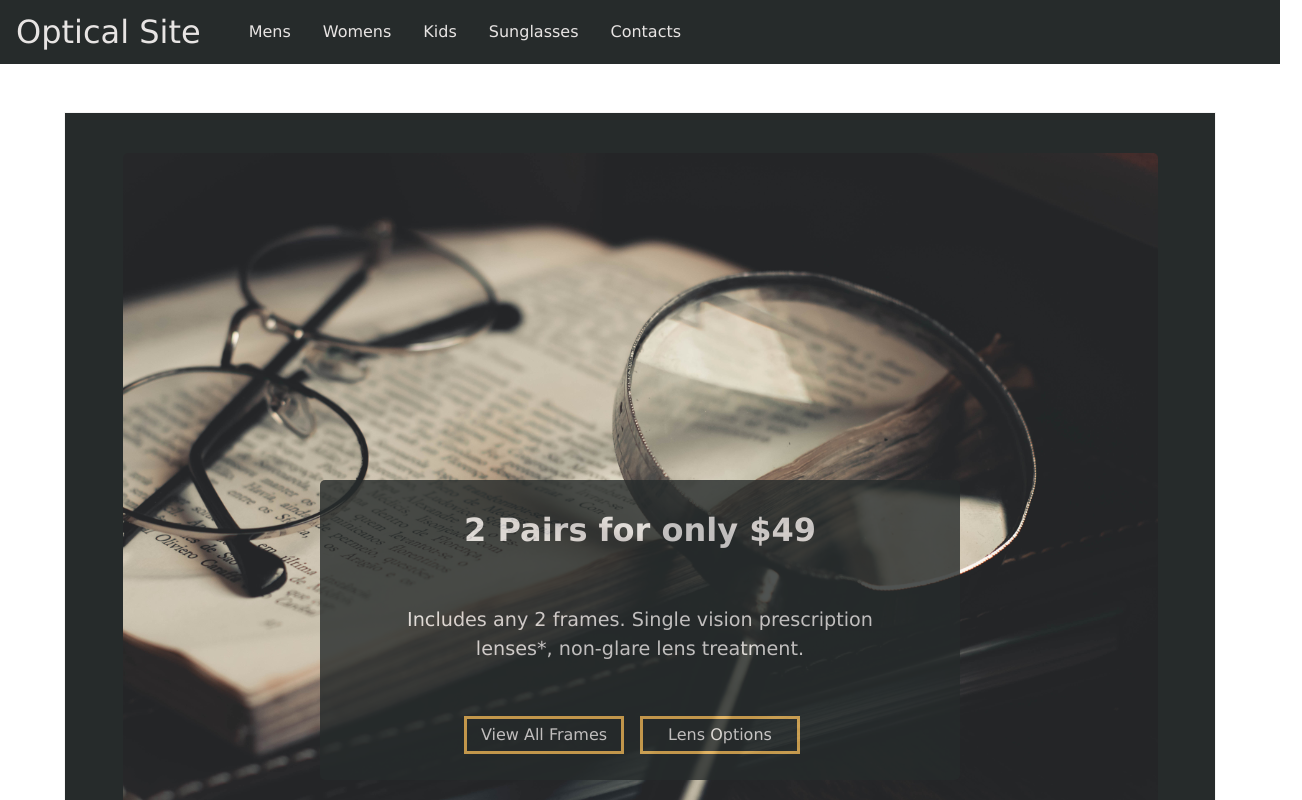
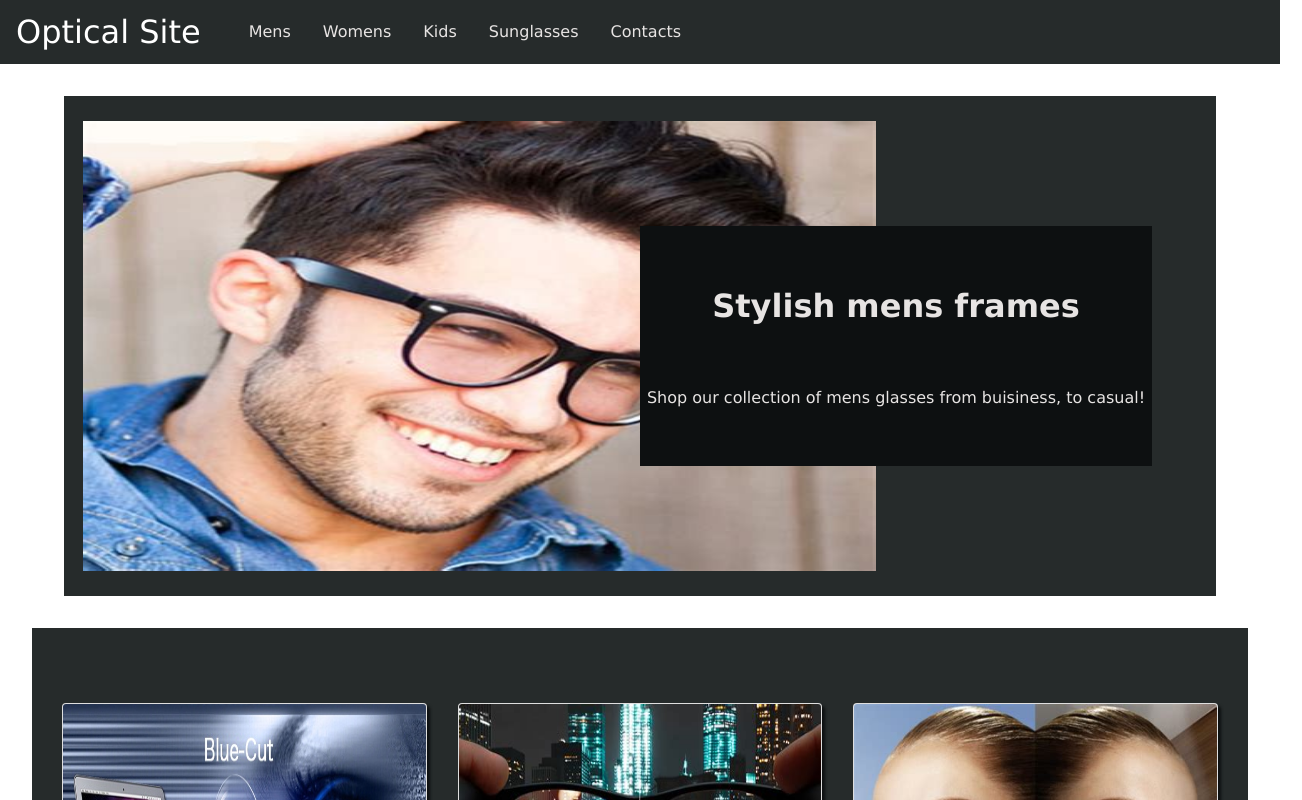
Before and after one commit to pkaseta/optical-site, a React (Create React App) app: page /mens in a window 1280 px wide. Shown: the top 800 px of the page, 1302 px wide, since content can reach past the window. Built offline with nearby package versions, Linux system fonts and the light colour scheme.

Commit message:
started mens page added some components

```diff
--- a/src/App.js
+++ b/src/App.js
@@ -1,13 +1,20 @@
 import React from "react";
 import HeaderNav from "./Components/Header-Nav";
+import Mens from "./Pages/Mens/Mens";
 import Home from "./Pages/Home";
 import Footer from "./Components/Footer/Footer";
+import { BrowserRouter, Route, Routes } from "react-router-dom";
 
 function App() {
   return (
     <div className="App">
       <HeaderNav />
-      <Home />
+      <BrowserRouter>
+        <Routes>
+          <Route exact path="/" element={<Home />} />
+          <Route exact path="mens" element={<Mens />} />
+        </Routes>
+      </BrowserRouter>
       <Footer />
     </div>
   );
--- a/src/Assets/MockData.js
+++ b/src/Assets/MockData.js
@@ -1,3 +1,6 @@
+import DetroitSkyline from "../Assets/detroit-skyline.jpeg";
+import ManWithGlasses from "../Assets/man-with-glasses.jpeg";
+
 export const MockData = [
   {
     image:
@@ -24,3 +27,17 @@ export const MockData = [
     color: "Khaki",
   },
 ];
+export const PageData = {
+  home: {
+    image: DetroitSkyline,
+    altText: "Detroit Skyline",
+    title: "Brought to you from the D!",
+    body: "All glasses manufactured and shipped right here in Metro Detroit!",
+  },
+  mens: {
+    image: ManWithGlasses,
+    altText: "Man with glasses",
+    title: "Stylish mens frames",
+    body: "Shop our collection of mens glasses from buisiness, to casual!",
+  },
+};
--- a/src/Components/BottomPageAd/BottomPageAd.js
+++ b/src/Components/BottomPageAd/BottomPageAd.js
@@ -1,20 +1,16 @@
 import React from "react";
-
-import DetroitSkyline from "../../Assets/detroit-skyline.jpeg";
 
 import "../BottomPageAd/BottomPageAd.scss";
 
-const BottomPageAd = () => {
+const BottomPageAd = ({ featureImg, altText, title, body }) => {
   return (
     <div className="bottom-page-ad">
       <div className="image-container">
-        <img src={DetroitSkyline} alt="Detroit Skyline" />
+        <img src={featureImg} alt={altText} />
       </div>
       <div className="detroit-card">
-        <div className="title">Brought to you from the D!</div>
-        <div classname="body">
-          All glasses manufactured and shipped right here in Metro Detroit!
-        </div>
+        <div className="title">{title}</div>
+        <div className="body">{body}</div>
       </div>
     </div>
   );
--- a/src/Components/Header-Nav.js
+++ b/src/Components/Header-Nav.js
@@ -4,14 +4,26 @@ import logo from "../Assets/logo.png";
 const HeaderNav = () => {
   return (
     <div className="navbar-container">
-      <div className="company-title-home-nav">Optical Site</div>
+      <div className="company-title-home-nav">
+        <a
+          href="/"
+          style={{
+            textDecoration: "none",
+            color: "white",
+          }}
+        >
+          Optical Site{" "}
+        </a>{" "}
+      </div>{" "}
       <div className="page-links">
-        <div className="nav-mens">Mens</div>
-        <div className="nav-womens">Womens</div>
-        <div className="nav-kids">Kids</div>
-        <div className="nav-sunglasses">Sunglasses</div>
-        <div className="nav-contacts">Contacts</div>
-      </div>
+        <a href="/mens" style={{ textDecoration: "none", color: "inherit" }}>
+          <div className="nav-mens"> Mens </div>
+        </a>
+        <div className="nav-womens"> Womens </div>{" "}
+        <div className="nav-kids"> Kids </div>{" "}
+        <div className="nav-sunglasses"> Sunglasses </div>{" "}
+        <div className="nav-contacts"> Contacts </div>{" "}
+      </div>{" "}
     </div>
   );
 };
--- a/src/Pages/Home.js
+++ b/src/Pages/Home.js
@@ -1,6 +1,6 @@
 import React from "react";
 import HomeCards from "../Components/HomeCards";
-import { MockData } from "../Assets/MockData";
+import { MockData, PageData } from "../Assets/MockData";
 import OverlayFeature from "../Components/OverlayFeature";
 import MidPageAd from "../Components/MidPageAd/MidPageAd.js";
 import HomeAccordion from "../Components/HomeAccordion/HomeAccordion";
@@ -24,7 +24,12 @@ const Home = () => {
       </div>
       <MidPageAd />
       <HomeAccordion />
-      <BottomPageAd />
+      <BottomPageAd
+        featureImg={PageData.home.image}
+        altText={PageData.home.altText}
+        title={PageData.home.title}
+        body={PageData.home.body}
+      />
     </div>
   );
 };
--- /dev/null
+++ b/src/Pages/Mens/Mens.js
@@ -0,0 +1,41 @@
+import React from "react";
+
+//Styles Import
+import "../Mens/mens.scss";
+
+//Data Import
+import { PageData, MockData } from "../../Assets/MockData";
+
+//Components Import
+import BottomPageAd from "../../Components/BottomPageAd/BottomPageAd";
+import HomeCards from "../../Components/HomeCards";
+import MidPageAd from "../../Components/MidPageAd/MidPageAd";
+
+const Mens = () => {
+  return (
+    <div className="mens-page">
+      <BottomPageAd
+        featureImg={PageData.mens.image}
+        altText={PageData.mens.altText}
+        title={PageData.mens.title}
+        body={PageData.mens.body}
+      />
+      <div className="mid-page-add">
+        <MidPageAd />
+      </div>
+      <div className="cards-container">
+        {MockData.map((frames) => {
+          return (
+            <HomeCards
+              image={frames.image}
+              frameName={frames.frameName}
+              color={frames.color}
+            />
+          );
+        })}
+      </div>
+    </div>
+  );
+};
+
+export default Mens;
--- /dev/null
+++ b/src/Pages/Mens/mens.scss
@@ -0,0 +1,22 @@
+.mens-page {
+  margin: 2rem 0;
+  display: flex;
+  flex-direction: column;
+  align-items: center;
+  justify-content: center;
+
+  .mid-page-add {
+    margin: 2rem 0;
+  }
+
+  .cards-container {
+    display: flex;
+    justify-content: space-evenly;
+    width: 90vw;
+    margin: 2rem 0;
+
+    .card-container {
+      box-shadow: 5px 5px 5px grey;
+    }
+  }
+}
--- a/src/Styles/index.scss
+++ b/src/Styles/index.scss
@@ -42,7 +42,6 @@ body {
           justify-content: space-around;
           align-items: center;
           z-index: 3;
-          top: 60%;
           height: 300px;
           width: 50%;
           background: $Palette-Matte-Teal;
```
Also changed, not shown: src/Pages/Mens.js (deleted, +0 -7 lines), src/Assets/man-with-glasses.jpeg (added).
